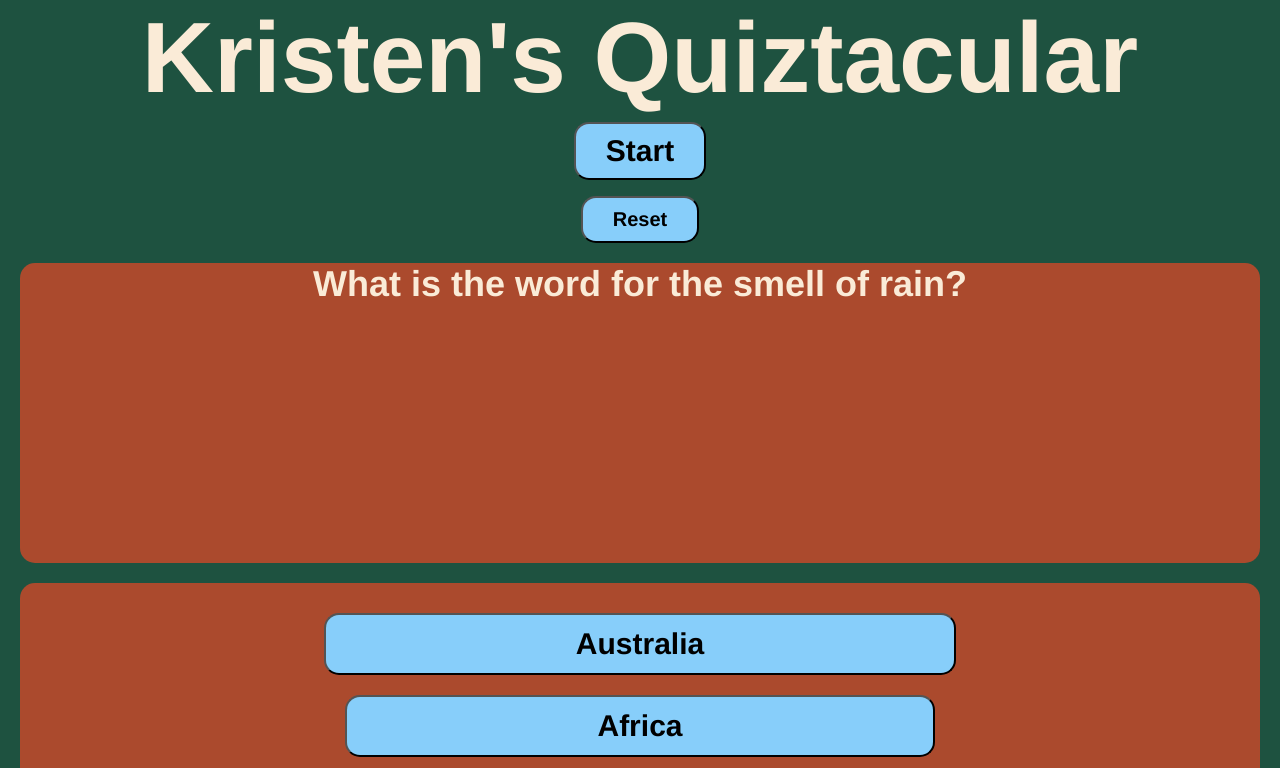
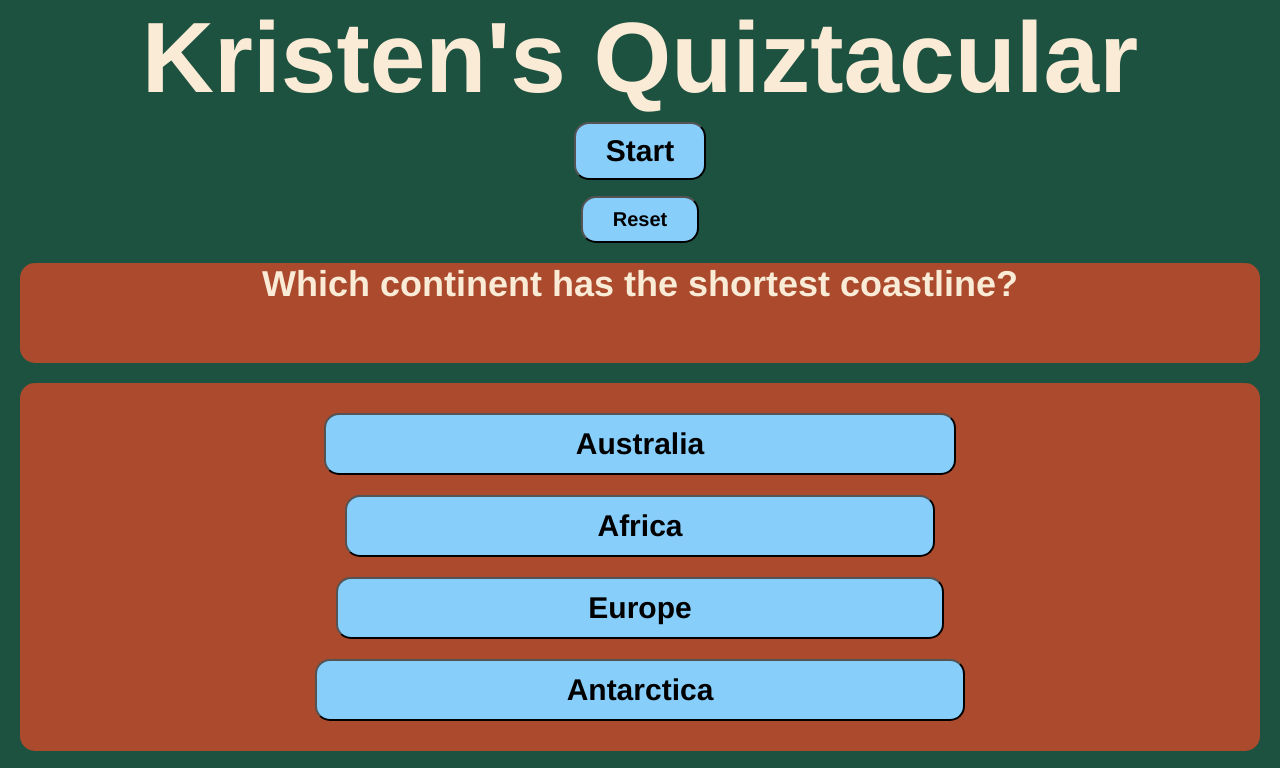
Before and after one commit to kristensantee/coding-quiz-challenge, a plain HTML site: page index.html in a window 1280 px wide. Both pictures are taken after a click on the button "Start". Shown: the top 768 px of the page. Drawn offline with Linux system fonts and the light colour scheme.

Commit message:
questions cycling through, timer complete

```diff
--- a/assets/script.js
+++ b/assets/script.js
@@ -17,12 +17,15 @@ var btn1El = document.querySelector("#button1");
 var btn2El = document.querySelector("#button2");
 var btn3El = document.querySelector("#button3");
 var btn4El = document.querySelector("#button4");
+var timeLeft = 100;
 // var timeLeftSpan = document.querySelector("#timeLeft");
 var timerCountdown = document.querySelector("#timeLeft");
 var winSpan = document.querySelector("#winSpan");
 var isPlaying = false;
 // var wins = local.Storage.getItem("savedWins")||0;
-var currentQuestion = 0
+var currentQuestion = 0;
+var buttons = document.querySelector(".answers");
+var answerCheck = document.querySelector("#validCheck");
 var questions = [
     {
         question: "Which continent has the shortest coastline?",
@@ -36,115 +39,116 @@ var questions = [
     },
     {
         question: "What is the word for the smell of rain?",
-        answers: {
-            a: "petrichor",
-            b: "odoragua",
-            c: "mizzle",
-            d: "cumulus aroma"
-        },
-        correctAnswer: "a"
+        answers: [
+            "petrichor",
+            "odoragua",
+            "mizzle",
+            "cumulus aroma"
+        ],
+        correctAnswer: "petrichor"
     },
     {
         question: "Which organization boasts the largest civilian vehicle fleet in the world?",
-        answers: {
-            a: "Maersk",
-            b: "US Postal Service",
-            c: "Amazon",
-            d: "FedEx"
-        },
-        correctAnswer: "b"
+        answers: [
+            "Maersk",
+            "US Postal Service",
+            "Amazon",
+            "FedEx"
+    ],
+        correctAnswer: "US Postal Service"
     },
     {
         question: "Who is Canada's Head of State?",
-        answers: {
-            a: "Justin Trudeau",
-            b: "Justprim Brieber",
-            c: "Florence Machina",
-            d: "Queen Elizabeth II"
-        },
-        correctAnswer: "d"
+        answers: [
+            "Justin Trudeau",
+            "Justprim Brieber",
+            "Florence Machina",
+            "Queen Elizabeth II"
+        ],
+        correctAnswer: "Queen Elizabeth II"
     },
     {
         question: "Which of the following Canadian Junior Hockey teams are fictional?",
-        answers: {
-            a: "Fin Flon Bombers",
-            b: "Waywayseecappo Wolverines",
-            c: "Bonnyville Pontiacs",
-            d: "Tsawwassen Tugboats",
-        },
-        correctAnswer: "d"
+        answers: [
+            "Fin Flon Bombers",
+            "Waywayseecappo Wolverines",
+            "Bonnyville Pontiacs",
+            "Tsawwassen Tugboats",
+        ],
+        correctAnswer: "Tsawwassen Tugboats"
     },
     {
         question: "Which planet in the Solar System is the most dense?",
-        answers: {
-            a: "Venus",
-            b: "Earth",
-            c: "Mars",
-            d: "Jupiter"
-        },
-        correctAnswer: "b"
+        answers: [
+            "Venus",
+            "Earth",
+            "Mars",
+            "Jupiter"
+        ],
+        correctAnswer: "Earth"
     },
     {
         question: "Derived from the Latin word for 'cake,' what is the name of the organ pregant people develop during every pregnancy?",
-        answers: {
-            a: "Axilla",
-            b: "Condyle",
-            c: "Placenta",
-            d: "Glabella"
-        },
-        correctAnswer: "c"
+        answers: [
+            "Axilla",
+            "Condyle",
+            "Placenta",
+            "Glabella"
+        ],
+        correctAnswer: "Placenta"
     },
 ];
-console.log(questions[0].answers[1])
+// console.log(questions[0].answers[1])
 
 //TODO: Start game when Start button is clicked
 startBtn.addEventListener("click", startGame)
 
 function startGame(){
-    console.log("started");
     countdown();
+    if (currentQuestion == 0) {
     questionEl.textContent = questions[0].question;
     btn1El.textContent = questions[0].answers[0];
-    console.log(btn1El)
     btn2El.textContent = questions[0].answers[1];
     btn3El.textContent = questions[0].answers[2];
     btn4El.textContent = questions[0].answers[3];
-    //user selects answer
-    var userChoice = document.querySelectorAll(".button")
-    console.log(userChoice);
-    //check the answer
-    //logic for if this then run next question
-    nextQuestion();
+    }
+}
+
+buttons.addEventListener("click", checkAnswer)
+
+function checkAnswer(e){
+    // console.log(e.target.textContent);
+    if(e.target.textContent === questions[0].correctAnswer){
+        answerCheck.textContent="Correct!";
+        nextQuestion();
+    } else {
+        answerCheck.textContent="Incorrect - 10 seconds off the clock!";
+        timeLeft = (timeLeft - 10);
+        nextQuestion();
+    }
 }
 
 function nextQuestion(){
+    answerCheck.textContent="";
    if (currentQuestion < 6) {
     currentQuestion++;
+    console.log(currentQuestion)
     questionEl.textContent = questions[currentQuestion].question;
+    btn1El.textContent = questions[currentQuestion].answers[0];
+    btn2El.textContent = questions[currentQuestion].answers[1];
+    btn3El.textContent = questions[currentQuestion].answers[2];
+    btn4El.textContent = questions[currentQuestion].answers[3];
+    answerCheck();
    } else {
-    scoreTabulation();
+     endGame();
    }
-
-    // for (var i = 0; i < questions.length; i++) {
-    //     var question = questions[i].question;
-    //     console.log(question)
-    //     var options = questions[i].choices;
-        // for (var opt in options) {
-        //     for (var radios in userChoices) {
-        //     userChoices[radios].value = options[opt];
-        //     }
-        // }
-    // }
 }
 
-function checkAnswer(){
 
-}
 
 //TODO: Timer function counting down
 function countdown() {
-    console.log("timer going")
-    var timeLeft = 10;
+
     var timeInterval = setInterval(function() {
         if (timeLeft > 1) {
             timerCountdown.textContent = timeLeft + ' seconds remaining';
@@ -155,19 +159,18 @@ function countdown() {
         } else {
             timerCountdown.textContent = "Time's up!";
             clearInterval(timeInterval);
-            console.log("Game over!");
             //TODO: move to function for displaying score
         }
     }, 1000);
 }
 
-function scoreTabulation() {
-    console.log("correct");
-    clearInterval(timer);
-    wins++;
-    winSpan.textContent=wins;
-    localStorage.setItem("savedWins", wins);
-}
+// function scoreTabulation() {
+//     console.log("correct");
+//     // clearInterval(timer);
+//     // wins++;
+//     winSpan.textContent=wins;
+//     localStorage.setItem("savedWins", wins);
+// }
 
 resetBtn.addEventListener("click", function() {
     wins = 0;
@@ -176,10 +179,6 @@ resetBtn.addEventListener("click", function() {
     location.reload();
 })
 
-// function resetGame() {
-//     console.log("reset")
-//     // Needs to stop timer
-//     return;
-//     // Needs to clear scores
-
-// }
+function endGame() {
+    console.log("endGame")
+}
--- a/assets/style.css
+++ b/assets/style.css
@@ -29,6 +29,13 @@ main {
     border-radius: 15px;
     font-weight: bold;
 }
+.buttons {
+    background-color: var(--accent);
+    padding: 10px 20px;
+    font-size: 30px;
+    border-radius: 15px;
+    font-weight: bold;
+}
 #startButton {
     font-size: 30px;
     /* padding: 10px, 20px;
@@ -40,7 +47,7 @@ main {
 #questionBox {
     background-color: var(--secondary);
     text-align: center;
-    height: 300px;
+    height: 100px;
     margin: 20px;
     border-radius: 15px;
 }
@@ -62,11 +69,11 @@ h2 {
 }
 .answers {
     width: 90vw;
-    margin: 10px 50px;
+    margin: 10px 30px;
     text-align: center;
 }
 .answers button {
-    margin: 10px 70px;
+    margin: 10px 30px;
     padding: 12px 250px;
 }
 #timeBox {
@@ -92,5 +99,10 @@ span#timeLeft {
     border-radius: 15px;
 }
 #results p {
+    display: flex;
     justify-content: center;
 }
+/* #winSpan {
+    font-size: 100px;
+    justify-content: center;
+} */
--- a/index.html
+++ b/index.html
@@ -20,10 +20,11 @@
         </section>
         <section id="flexContainer">
             <div class="answers">
-                <button class="button" id = "button1">Answer 1</button>
-                <button class="button" id = "button2">Answer 2</button>
-                <button class="button" id = "button3">Answer 3</button>
-                <button class="button" id = "button4">Answer 4</button>
+                <button class="buttons" id = "button1">Answer 1</button>
+                <button class="buttons" id = "button2">Answer 2</button>
+                <button class="buttons" id = "button3">Answer 3</button>
+                <button class="buttons" id = "button4">Answer 4</button>
+                <h2 id = "validCheck"></h2>
             </div>
         </section>
         <section id="timeBox">
@@ -31,9 +32,9 @@
                 <h2><span id="timeLeft">Timer</span></h2>
             </div>
         </section>
-        <section id="results">
+        <!-- <section id="results">
             <p>Score:<span id="winSpan">0</span> </p>
-        </section>
+        </section> -->
     </main>
 <script src="./assets/script.js"></script>
 </body>
```
